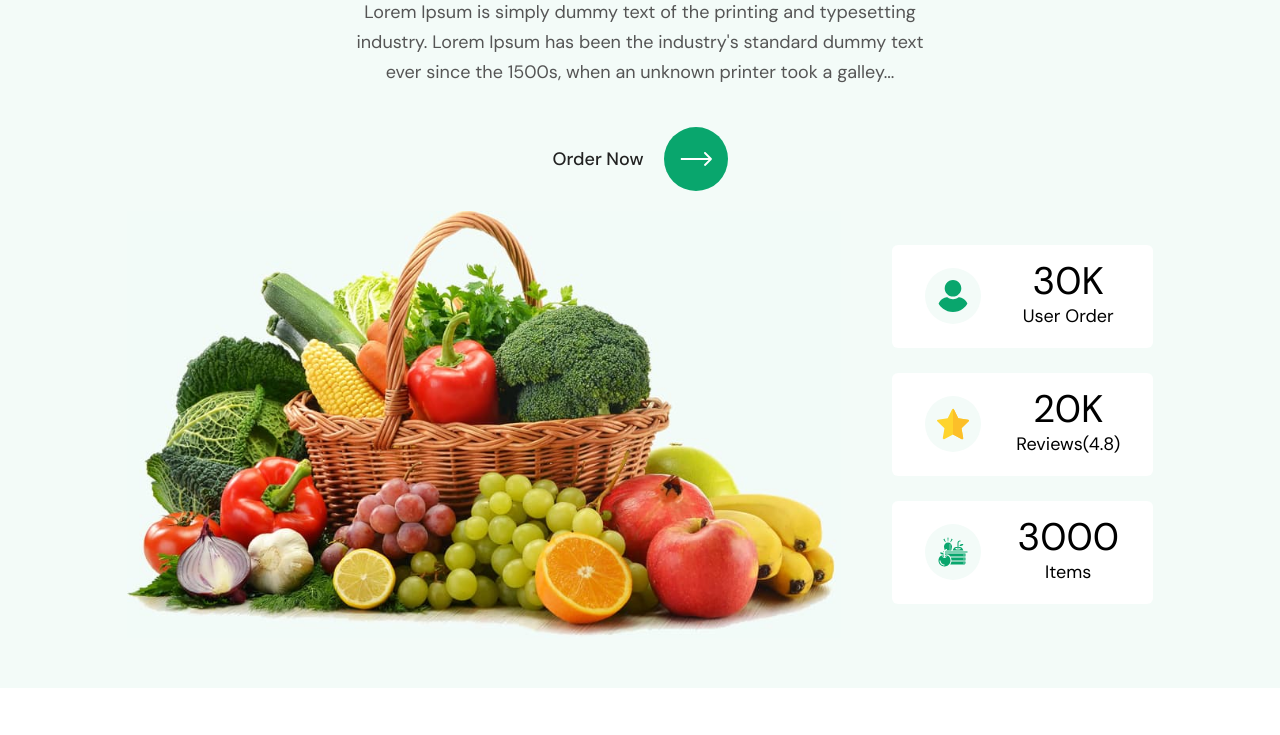
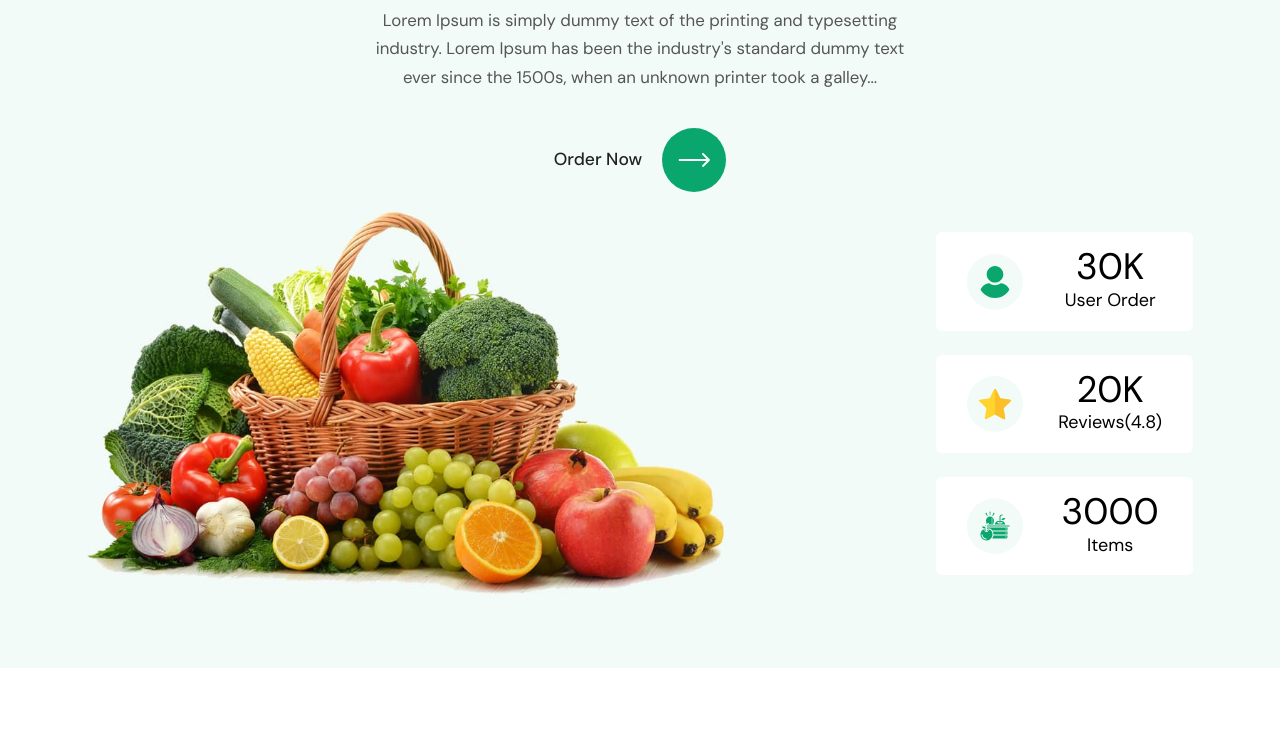
Before and after one commit to Yarklim/organic-food, a website built with Parcel: page src/index.html in a window 1280 px wide. Shown: the part 989-1724 px from the top of the page. Built offline with nearby package versions, Linux system fonts and the light colour scheme; files whose address does not match are found by name; a web font is replaced by a local one.

Commit message:
update hero.scss

```diff
--- a/src/sass/base/_common.scss
+++ b/src/sass/base/_common.scss
@@ -6,7 +6,7 @@ body {
   height: 100%;
 
   font-family: var(--font-sans);
-  font-size: clamp(14px, 3vw, 18px);
+  font-size: 16px;
   font-style: normal;
   font-weight: 400;
   line-height: 1.67;
@@ -25,7 +25,7 @@ body {
 
 .section__title {
   font-family: var(--font-rosario);
-  font-size: clamp(24px, 6vw, 70px);
+  font-size: clamp(1.5rem, 0.679rem + 4.11vw, 4.375rem);
   font-weight: 700;
   line-height: 1.28;
 
@@ -33,9 +33,9 @@ body {
 }
 
 .section__description {
-  width: clamp(200px, 60vw, 600px);
+  width: clamp(18.75rem, 13.393rem + 26.79vw, 37.5rem);
 
-  font-size: clamp(10px, 1.5vw, 18px);
+  font-size: clamp(0.625rem, 0.482rem + 0.71vw, 1.125rem);
   line-height: 1.67;
 
   color: var(--paragraph-color);
--- a/src/sass/base/_container.scss
+++ b/src/sass/base/_container.scss
@@ -2,15 +2,7 @@
   max-width: 1440px;
 
   margin: 0 auto;
-  padding: 0 clamp(10px, 6vw, 100px);
-}
-
-// [class*='__container'] {
-//   max-width: 320px;
-
-//   padding: 0 clamp(10px, 6vw, 100px);
-
-//   margin: 0 auto;
+  padding: 0 clamp(0.625rem, -0.982rem + 8.04vw, 6.25rem);
 
   //   // ===== Mobile screem 480px =====
   //   @media screen and (min-width: 480px) {
@@ -31,4 +23,4 @@
   //   @media screen and (min-width: 1440px) {
   //     max-width: 1440px;
   //   }
-// }
+}
--- a/src/sass/base/_section.scss
+++ b/src/sass/base/_section.scss
@@ -1,3 +1,3 @@
 [class*='__section'] {
-  padding: clamp(20px, 5vw, 50px);
+  padding: clamp(1.25rem, 0.179rem + 5.36vw, 5rem) 0;
 }
--- a/src/sass/layout/_hero.scss
+++ b/src/sass/layout/_hero.scss
@@ -17,11 +17,11 @@
   align-items: center;
   gap: 20px;
 
-  margin-top: clamp(20px, 4vw, 40px);
+  margin-top: clamp(1.25rem, 0.893rem + 1.79vw, 2.5rem);
 }
 
 .hero__button-text {
-  font-size: clamp(14px, 2vw, 18px);
+  font-size: clamp(0.875rem, 0.804rem + 0.36vw, 1.125rem);
   font-weight: 500;
 
   color: var(--title-color);
@@ -37,14 +37,18 @@
   @media screen and (min-width: 768px) {
     flex-direction: row;
     align-items: center;
-    gap: clamp(5px, 4vw, 100px);
+    gap: clamp(0.313rem, -1.384rem + 8.48vw, 6.25rem);
   }
 }
 
 .hero__img-wrapper {
-  width: clamp(280px, 80vw, 862px);
+  width: clamp(18.75rem, 11.607rem + 35.71vw, 43.75rem);
 
   margin: 0 auto;
+
+  @media screen and (min-width: 768px) {
+    margin: 0;
+  }
 }
 
 .hero__info-list {
@@ -61,7 +65,7 @@
   }
   @media screen and (min-width: 768px) {
     flex-direction: column;
-    gap: clamp(5px, 2vw, 30px);
+    gap: clamp(0.375rem, -1.339rem + 3.57vw, 1.875rem);
 
     margin-top: 0;
   }
@@ -74,7 +78,8 @@
   align-items: center;
   gap: clamp(10px, 3vw, 35px);
 
-  padding: clamp(8px, 2vw, 17px) clamp(17px, 3vw, 33px);
+  padding: clamp(0.5rem, 0.339rem + 0.8vw, 1.063rem)
+    clamp(1.063rem, 0.777rem + 1.43vw, 2.063rem);
 
   border-radius: 6px;
 
@@ -134,19 +139,19 @@
   color: var(--dark-color);
 
   @media screen and (min-width: 572px) {
-    font-size: clamp(18px, 3vw, 32px);
+    font-size: clamp(1.125rem, 0.875rem + 1.25vw, 2rem);
   }
 
   @media screen and (min-width: 768px) {
-    font-size: clamp(18px, 3vw, 40px);
+    font-size: clamp(1.125rem, 0.732rem + 1.96vw, 2.5rem);
   }
 }
 
 .info__text-description {
-  font-size: 16px;
+  font-size: 18px;
 
   @media screen and (min-width: 572px) {
-    font-size: clamp(14px, 2vw, 16px);
+    font-size: clamp(0.75rem, 0.643rem + 0.54vw, 1.125rem);
   }
 
   @media screen and (min-width: 768px) {
```
Also changed, not shown: css/index.css, css/index.min.css, src/images/pictures/food-package@2x.png (added), src/images/pictures/smartphone@2x.png (added), src/images/pictures/vegetables-fruits@2x.jpg, 2 other files. Lines whose indentation alone changed are shown as unchanged.
